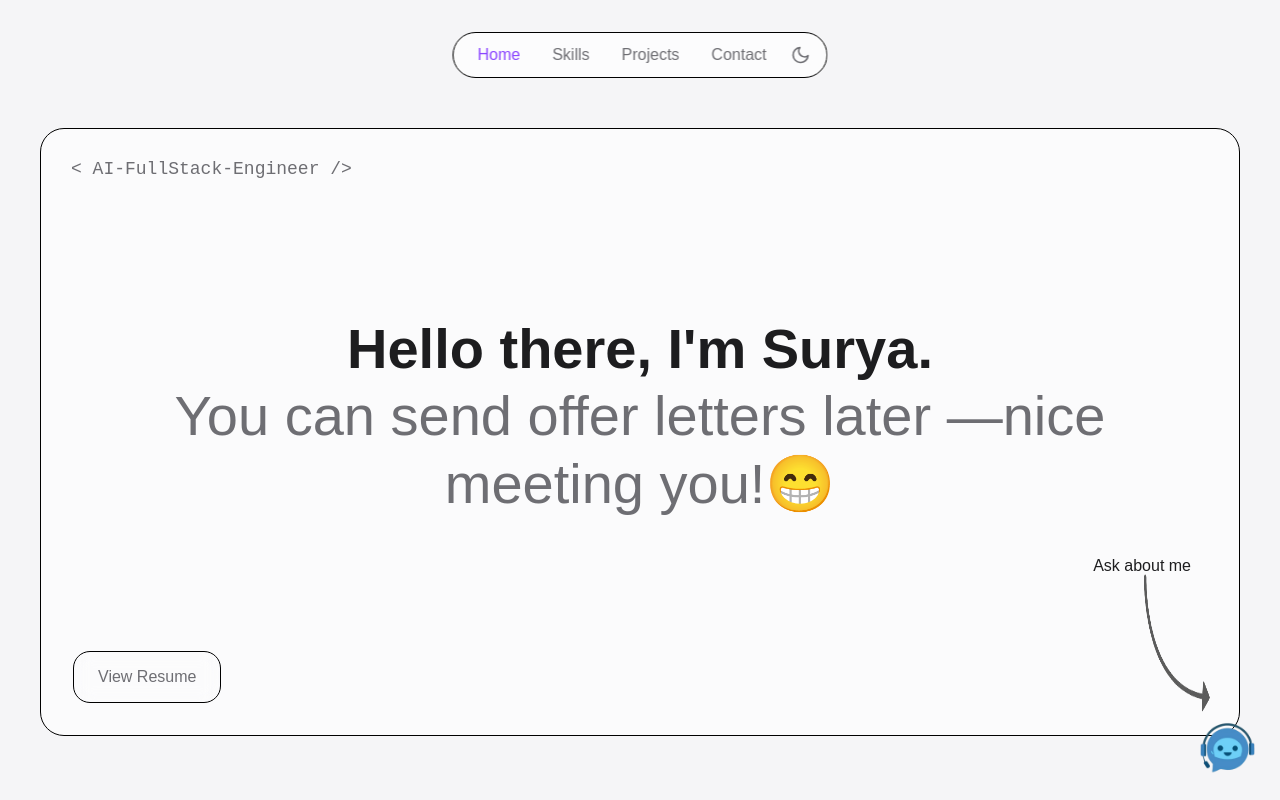
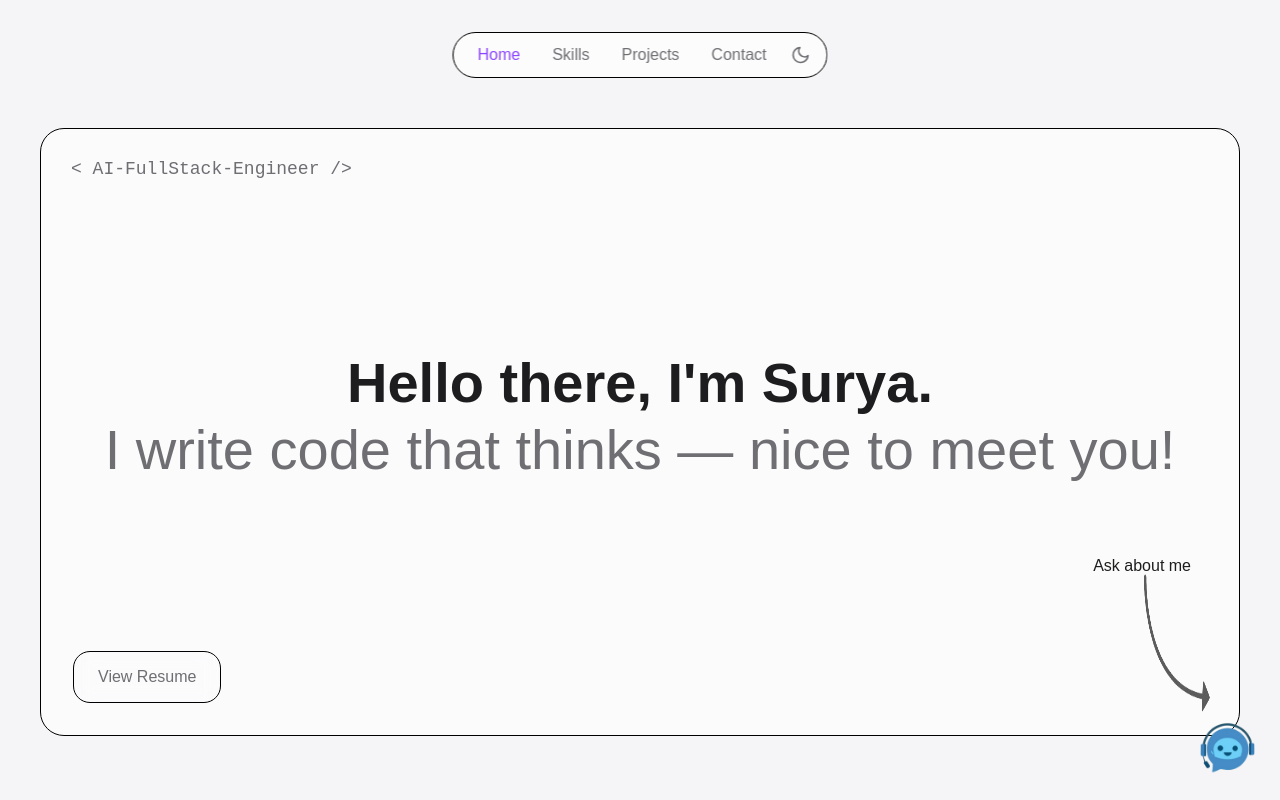
Before and after one commit to suryateja000/portfolio, a React (Create React App) app: page / in a window 1280 px wide. Built offline with nearby package versions, Linux system fonts and the light colour scheme; a web font is replaced by a local one.

Commit message:
Updated hero section line

```diff
--- a/src/pages/Home.js
+++ b/src/pages/Home.js
@@ -14,7 +14,7 @@ function Home({ toggleChat }) {
       <div className="bento-box hero-box">
         <div className="hero-main-text">
           <h1>Hello there, I'm Surya.</h1>
-          <h1>You can send offer letters later —nice meeting you!😁</h1>
+          <h1>I write code that thinks — nice to meet you!</h1>
         </div>
 
         <p className='subtitle'>{"< AI-FullStack-Engineer />"}</p>
```
